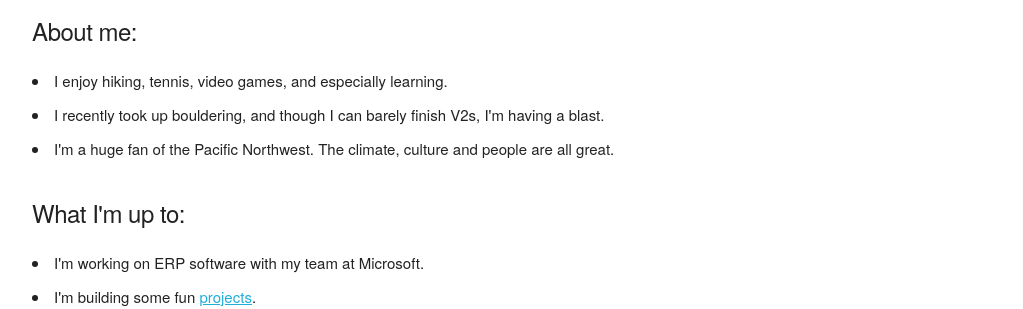
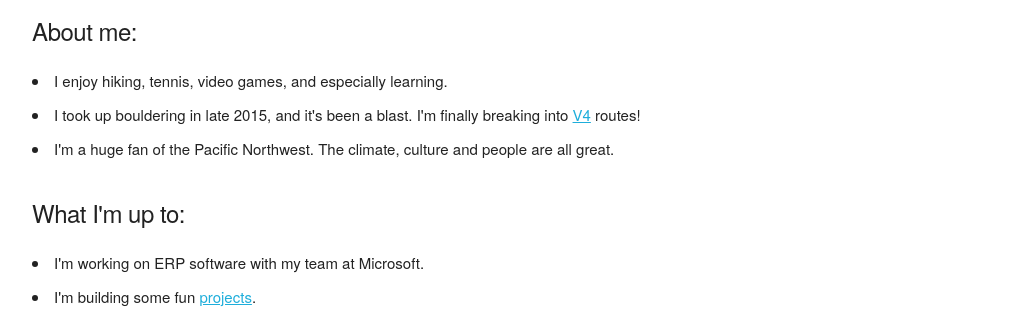
Before and after one commit to cjjeakle/cjjeakle.github.io, a Jekyll site: the page built from index.html, in a window 1280 px wide. Shown: the part 369-678 px from the top of the page, without its empty margins (128-1151 px from the left). Built offline with Jekyll 4.4.1, drawn with Linux system fonts in a browser that asks for light colours; nearby versions of some CDN libraries.

Commit message:
Updated the home page.
Updated the home page to reflect my progress in bouldering \!

```diff
--- a/index.html
+++ b/index.html
@@ -12,7 +12,10 @@ layout: default
 
   <h5>About me:</h5>
   <li>I enjoy hiking, tennis, video games, and especially learning.</li>
-  <li>I recently took up bouldering, and though I can barely finish V2s, I'm having a blast.</li>
+  <li>I took up bouldering in late 2015, and it's been a blast. I'm finally breaking into
+    <a href="https://www.rei.com/learn/expert-advice/climbing-bouldering-rating.html">V4</a>
+    routes!
+  </li>
   <li>I'm a huge fan of the Pacific Northwest. The climate, culture and people are all great.</li>
 
   <br/>
```
